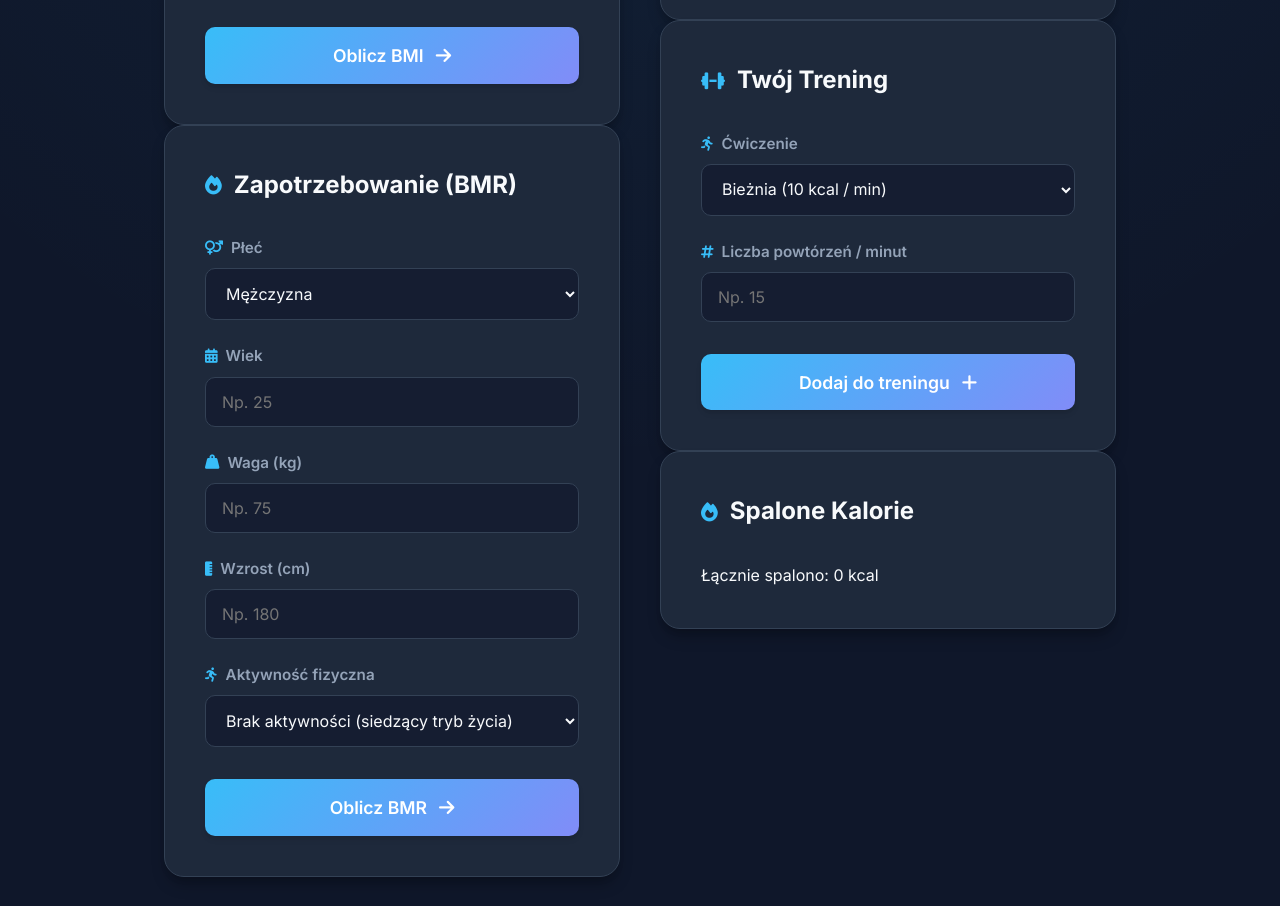
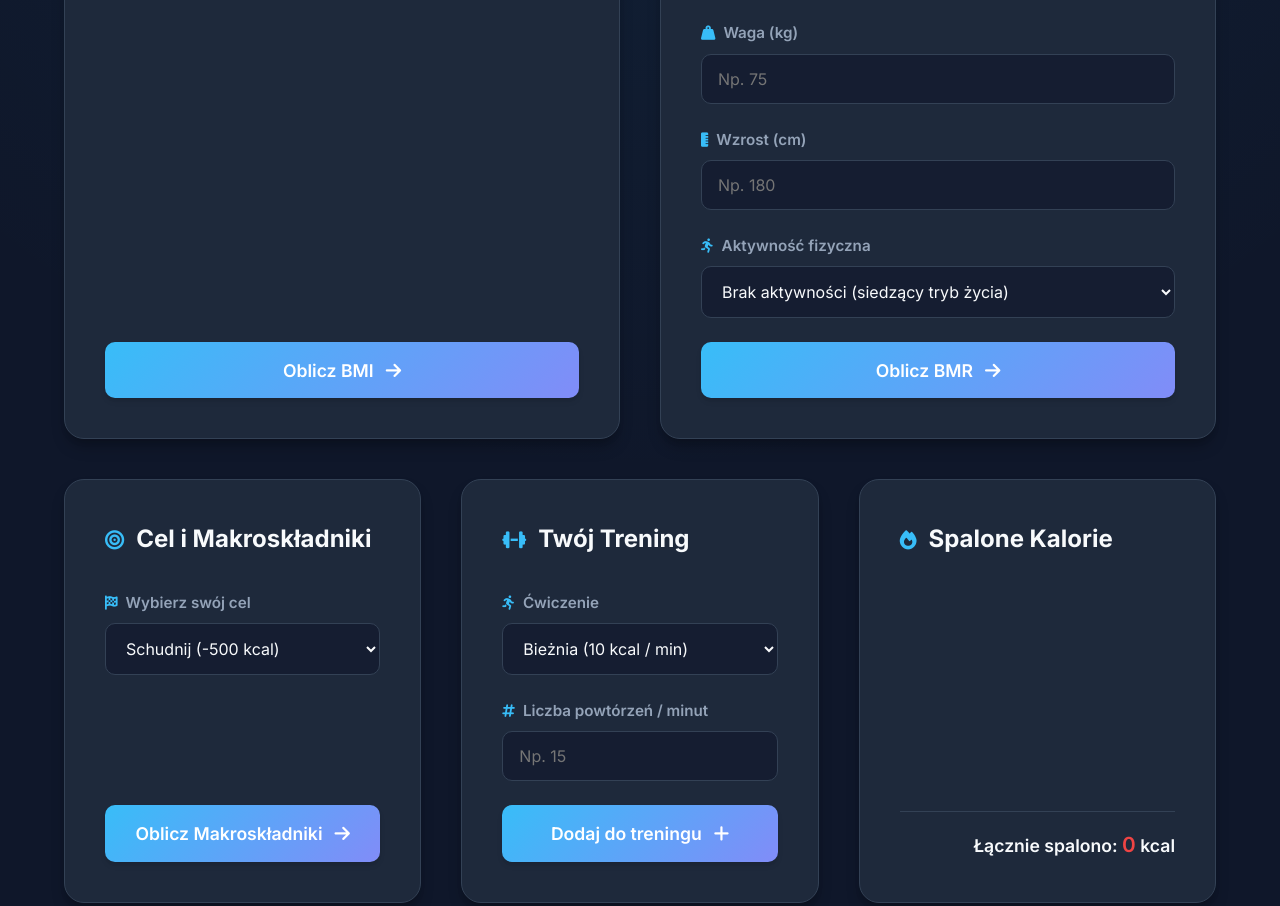
Before and after one commit to Belson7/Fitnes, a plain HTML site: page index.html in a window 1280 px wide. Shown: the part 545-1451 px from the top of the page. Drawn offline with Linux system fonts and the light colour scheme.

Commit message:
Finalna wersja projektu - wszystkie funkcje działają poprawnie

```diff
--- a/index.css
+++ b/index.css
@@ -65,10 +65,22 @@
 
 .container {
     width: 100%;
-    max-width: 1000px;
+    max-width: 1200px;
     padding: 0 1.5rem 4rem;
+    display: flex;
+    flex-direction: column;
+    gap: 2.5rem;
+}
+
+.top-row {
     display: grid;
-    grid-template-columns: repeat(auto-fit, minmax(400px, 1fr));
+    grid-template-columns: repeat(2, 1fr);
+    gap: 2.5rem;
+}
+
+.bottom-row {
+    display: grid;
+    grid-template-columns: repeat(3, 1fr);
     gap: 2.5rem;
 }
 
@@ -81,6 +93,9 @@
     transition: var(--transition);
     position: relative;
     overflow: hidden;
+    display: flex;
+    flex-direction: column;
+    height: 100%;
 }
 
 .card::before {
@@ -174,7 +189,7 @@
     justify-content: center;
     align-items: center;
     gap: 0.75rem;
-    margin-top: 2rem;
+    margin-top: auto;
     box-shadow: var(--shadow-sm);
 }
 
@@ -203,11 +218,43 @@
     to { opacity: 1; transform: translateY(0); }
 }
 
-.placeholder-content p {
-    color: var(--text-secondary);
-    font-style: italic;
-    text-align: center;
-    padding: 2rem 0;
+.list-container {
+    display: flex;
+    flex-direction: column;
+    height: 100%;
+}
+
+#workout-list {
+    list-style: none;
+    padding: 0;
+    margin-bottom: 1rem;
+    flex-grow: 1;
+    overflow-y: auto;
+    max-height: 250px;
+}
+
+#workout-list li {
+    padding: 0.75rem;
+    border-bottom: 1px solid var(--border);
+    display: flex;
+    justify-content: space-between;
+    align-items: center;
+    font-size: 0.95rem;
+}
+
+.total-burned-box {
+    margin-top: auto;
+    font-weight: 600;
+    color: var(--text-primary);
+    font-size: 1.1rem;
+    border-top: 1px solid var(--border);
+    padding-top: 1rem;
+    text-align: right;
+}
+
+.total-burned-box span {
+    color: #ef4444;
+    font-size: 1.3rem;
 }
 
 footer {
@@ -222,15 +269,8 @@
     backdrop-filter: blur(10px);
 }
 
-@media (max-width: 768px) {
-    header h1 {
-        font-size: 2.2rem;
-    }
-    .container {
+@media (max-width: 992px) {
+    .top-row, .bottom-row {
         grid-template-columns: 1fr;
-        padding: 0 1rem 3rem;
-    }
-    .card {
-        padding: 1.5rem;
     }
 }
```
